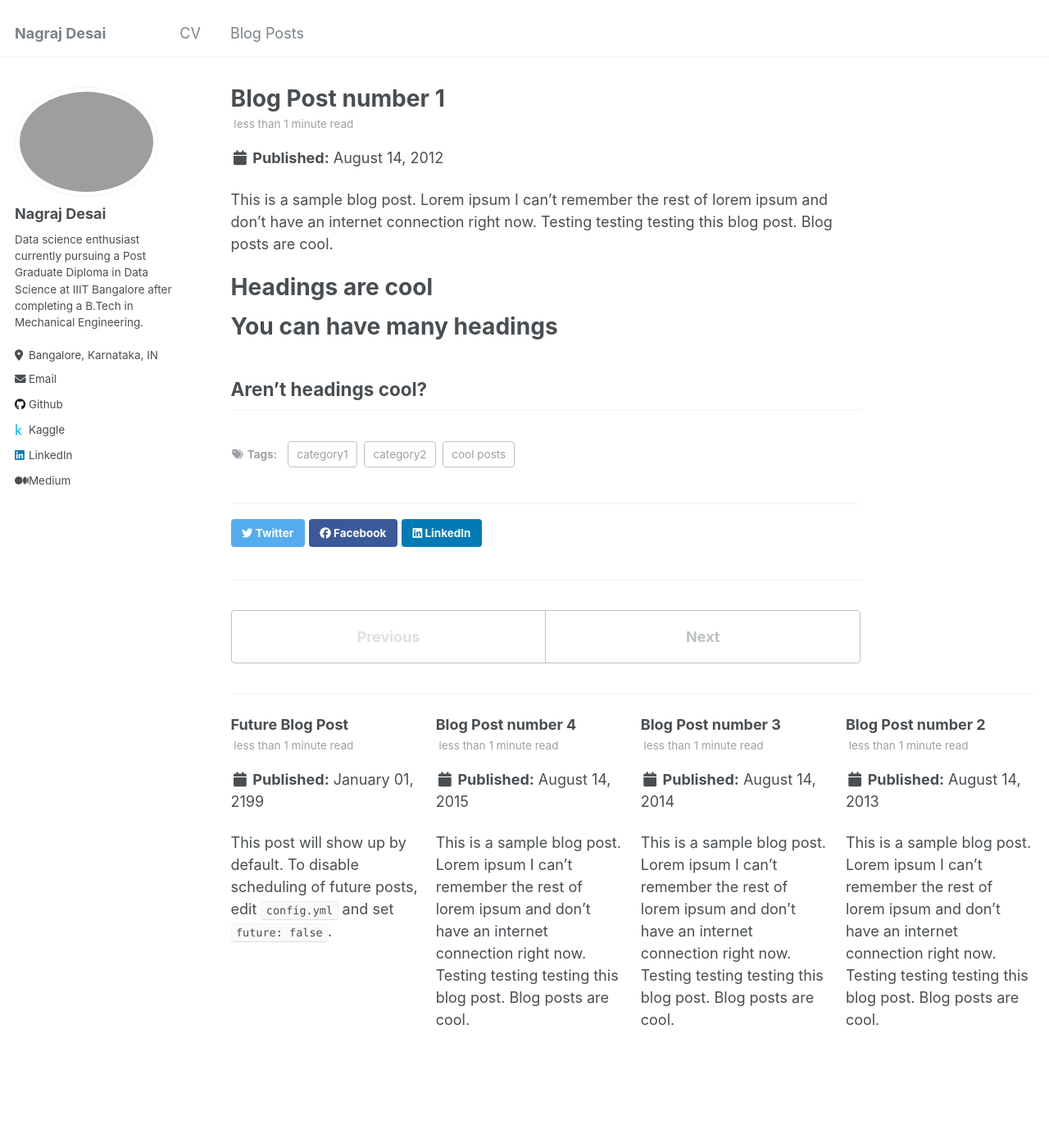
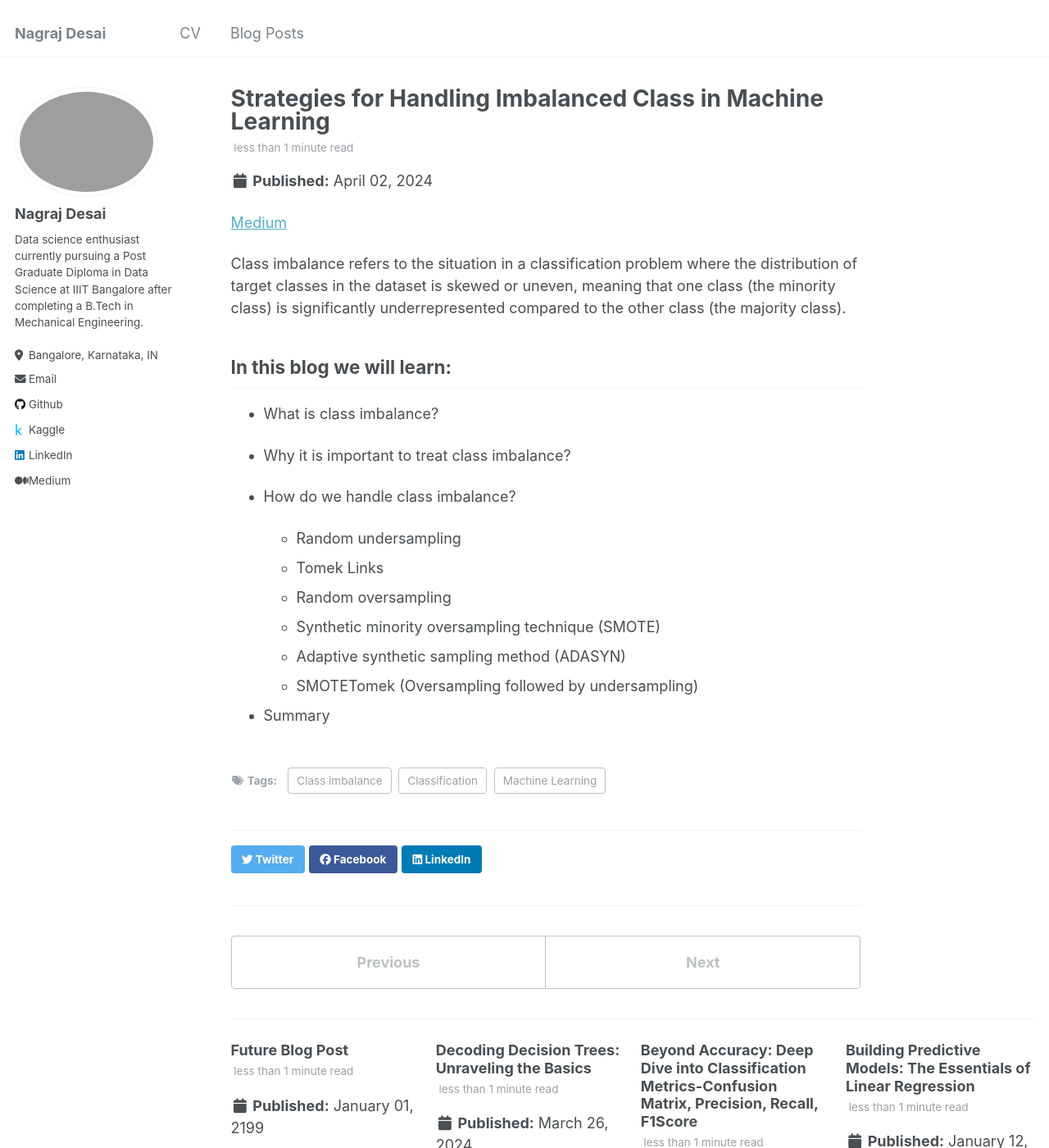
Before and after one commit to NagrajADesai/NagrajADesai.github.io, a Jekyll site: the page built from _posts/2024-04-02-blog-post-1.md, in a window 1280 px wide and 1400 px high. Shown: the whole window at 82% size. Built offline with Jekyll 4.4.1, drawn with Linux system fonts in a browser that asks for light colours; some of the changed text lies outside the part shown.

Commit message:
added blog posts

```diff
--- a/_config.yml
+++ b/_config.yml
@@ -77,7 +77,7 @@ author:
 teaser                   :  # filename of teaser fallback teaser image placed in /images/, .e.g. "500x300.png"
 breadcrumbs              : false # true, false (default)
 words_per_minute         : 160
-future                   : true
+future                   : false
 read_more                : "disabled" # if enabled, adds "Read more" links to excerpts
 talkmap_link             : false #change to true to add link to talkmap on talks page
 comments:
--- a/_posts/2012-08-14-blog-post-1.md
+++ /dev/null
@@ -1,20 +0,0 @@
----
-title: 'Blog Post number 1'
-date: 2012-08-14
-permalink: /posts/2012/08/blog-post-1/
-tags:
-  - cool posts
-  - category1
-  - category2
----
-
-This is a sample blog post. Lorem ipsum I can't remember the rest of lorem ipsum and don't have an internet connection right now. Testing testing testing this blog post. Blog posts are cool.
-
-Headings are cool
-======
-
-You can have many headings
-======
-
-Aren't headings cool?
-------
--- a/_posts/2013-08-14-blog-post-2.md
+++ /dev/null
@@ -1,20 +0,0 @@
----
-title: 'Blog Post number 2'
-date: 2013-08-14
-permalink: /posts/2013/08/blog-post-2/
-tags:
-  - cool posts
-  - category1
-  - category2
----
-
-This is a sample blog post. Lorem ipsum I can't remember the rest of lorem ipsum and don't have an internet connection right now. Testing testing testing this blog post. Blog posts are cool.
-
-Headings are cool
-======
-
-You can have many headings
-======
-
-Aren't headings cool?
-------
--- a/_posts/2014-08-14-blog-post-3.md
+++ /dev/null
@@ -1,20 +0,0 @@
----
-title: 'Blog Post number 3'
-date: 2014-08-14
-permalink: /posts/2014/08/blog-post-3/
-tags:
-  - cool posts
-  - category1
-  - category2
----
-
-This is a sample blog post. Lorem ipsum I can't remember the rest of lorem ipsum and don't have an internet connection right now. Testing testing testing this blog post. Blog posts are cool.
-
-Headings are cool
-======
-
-You can have many headings
-======
-
-Aren't headings cool?
-------
--- /dev/null
+++ b/_posts/2024-01-31-blog-post-3.md
@@ -0,0 +1,14 @@
+---
+title: 'Beyond Accuracy: Deep Dive into Classification Metrics-Confusion Matrix, Precision, Recall, F1Score'
+date: 2024-01-31
+permalink: /posts/2014/08/blog-post-3/
+tags:
+  - Confusion Matrix
+  - Precision
+  - Recall
+  - F1 Score
+  - Classification Metrics
+---
+[Medium]("https://medium.com/@nagrajdesaee/beyond-accuracy-deep-dive-into-classification-metrics-confusion-matrix-precision-recall-f1-1428d4e7f1d2")
+
+In this blog, I have covered metrics used for classification models that provides a complete picture of a classification model’s performance, especially when dealing with imbalanced datasets or different types of errors.
--- /dev/null
+++ b/_posts/2024-03-26-blog-post-2.md
@@ -0,0 +1,21 @@
+---
+title: 'Decoding Decision Trees: Unraveling the Basics'
+date: 2024-03-26
+permalink: /posts/2013/08/blog-post-2/
+tags:
+  - Decision Tree
+  - Machine Learning
+  - Gini index
+  - Hyperparameter tuning
+---
+[Medium]("https://medium.com/@nagrajdesaee/decoding-decision-trees-unraveling-the-basics-b487f047caf7")
+
+In this blog I have explained about:
+------
+* Introduction to Decision Tree
+* Splitting and homogeneity
+* Impurity measures
+* gini index
+* Selecting best split
+* Tree models over liner models
+* Hyperparameter tuning in decision tree and decision tree regression.
--- /dev/null
+++ b/_posts/2024-04-02-blog-post-1.md
@@ -0,0 +1,30 @@
+---
+title: 'Strategies for Handling Imbalanced Class in Machine Learning'
+date: 2024-04-02
+permalink: /posts/2012/08/blog-post-1/
+tags:
+  - Class imbalance
+  - Machine Learning
+  - Classification
+---
+[Medium]("https://medium.com/@nagrajdesaee/strategies-for-handling-imbalanced-class-in-machine-learning-516580e02a0e")
+
+Class imbalance refers to the situation in a classification problem where the distribution of target classes in the dataset is skewed or uneven, meaning that one class (the minority class) is significantly underrepresented compared to the other class (the majority class).
+
+In this blog we will learn:
+------
+
+* What is class imbalance?
+
+* Why it is important to treat class imbalance?
+
+* How do we handle class imbalance?
+
+  * Random undersampling
+  * Tomek Links
+  * Random oversampling
+  * Synthetic minority oversampling technique (SMOTE)
+  * Adaptive synthetic sampling method (ADASYN)
+  * SMOTETomek (Oversampling followed by undersampling)
+
+* Summary
```
Also changed, not shown: _pages/cv.md (+9 -7 lines), _posts/2015-08-14-blog-post-4.md (deleted, +0 -20 lines), _posts/2024-01-12-blog-post-4.md (added, +13 -0 lines), _data/navigation.yml (line endings or trailing spaces).
